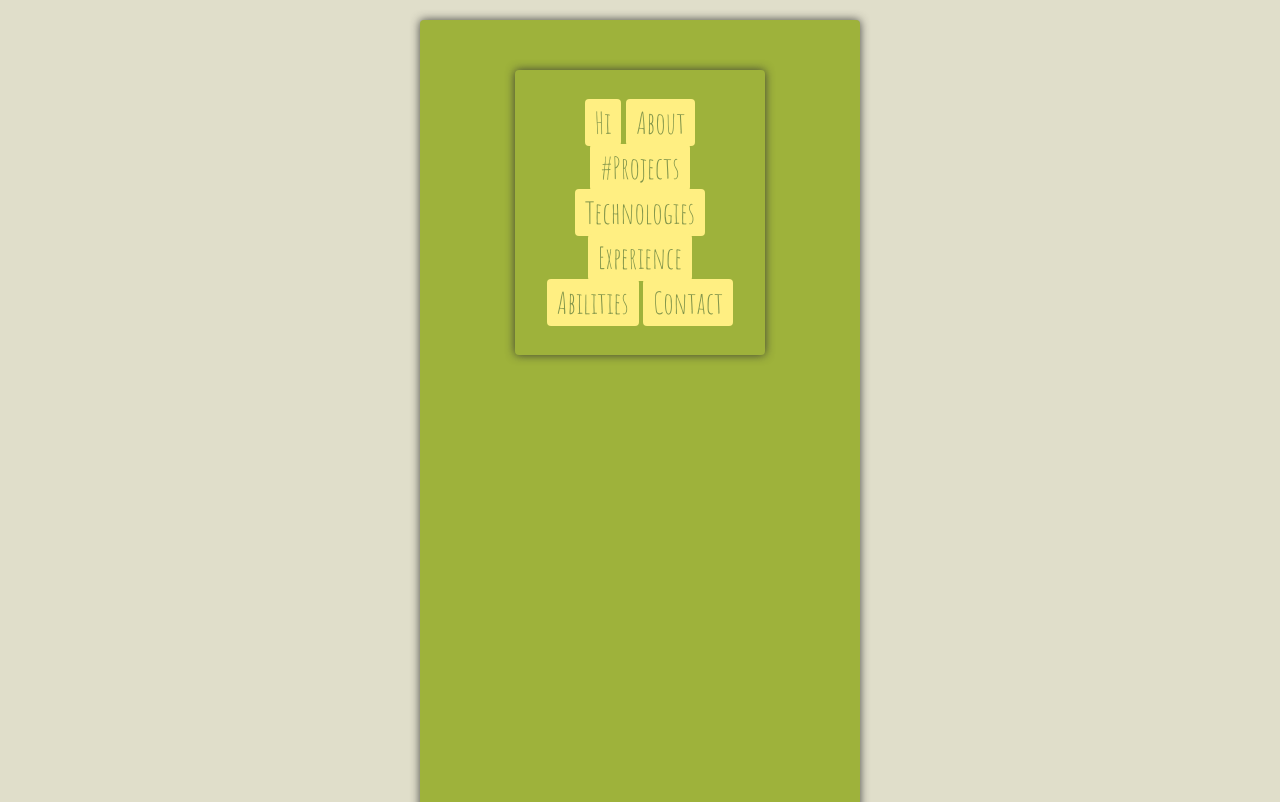
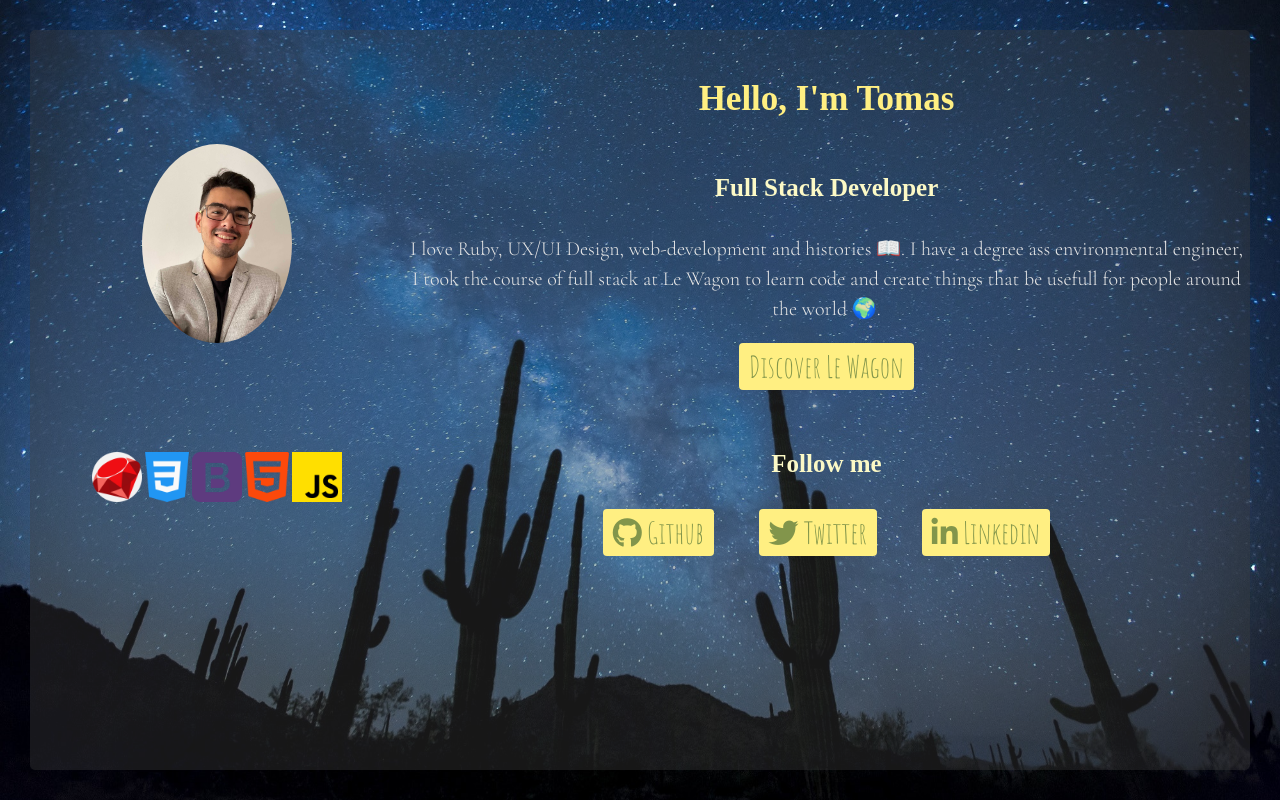
Before and after one commit to TomVM-A/profile, a website: page index.html in a window 1280 px wide. Shown: the top 802 px of the page. Drawn offline with nearby package versions, Linux system fonts and the light colour scheme; a web font is replaced by a local one.

Commit message:
cambio de estilo

```diff
--- a/index.html
+++ b/index.html
@@ -1,3 +1,4 @@
+<!DOCTYPE html>
 <html>
   <head>
     <title>My profile</title>
@@ -9,47 +10,56 @@
     <link rel="preconnect" href="https://fonts.gstatic.com" crossorigin>
     <link href="https://fonts.googleapis.com/css2?family=Amatic+SC&family=Cormorant+Garamond:wght@300&family=Cormorant+SC:wght@300&display=swap" rel="stylesheet">
     <link rel="stylesheet" href="style.css">
+    <!-- link to css animation -->
+    <link
+    rel="stylesheet" href="https://cdnjs.cloudflare.com/ajax/libs/animate.css/4.1.1/animate.min.css" />
   </head>
   <body>
-    <div id="navbar">
-      <div id="site-map">
-        <a href="#hi">Hi</a>
-        <a href="#about">About</a>
-        <a href="#projects">#Projects</a>
-        <a href="#technologies">Technologies</a>
-        <a href="#experience">Experience</a>
-        <a href="#abilities">Abilities</a>
-        <a href="#contact">Contact</a>
+    <div class="container">
+      <div class="animate__animated animate__bounceInDown container-left">
+        <img src="images/IMG_Profile_reducida.jpg" id="foto-de-perfil" alt="Tomas Vargas Montes" width="100px" class="img-circle" />
+        <div class="box">
+          <img src="images/ruby.png" alt="logo-ruby-language" class="badge" />
+          <img src="images/css-3.png" alt="logo-ruby-language" class="badge" />
+          <img src="images/bootstrap.png" alt="logo-ruby-language" class="badge" />
+          <img src="images/html-5.png" alt="logo-ruby-language" class="badge" />
+          <img src="images/js.png" alt="logo-ruby-language" class="badge" />
         </div>
        </div>
-    <div class="container">
+      <div class="animate__animated animate__bounceInUp container-right">
+        <main>
+          <article>
             <h1>Hello, I'm Tomas</h1>
-      <img src="assets/images/foto_perfil.jpeg" alt="Tomas Vargas Montes" width="100px" class="img-circle">
-      <p> I love Ruby, UX/UI Design, web-development and histories 📖.
-        I have a degree ass environmental engineer, I have study at Le Wagon to learn code and create things
-        that be usefull for people around the world 🌍.</p>
-
+            <h2>Full Stack Developer</h2>
+            <p>
+              I love Ruby, UX/UI Design, web-development and histories 📖.
+              I have a degree ass environmental engineer, I took the course of full stack at Le Wagon to learn code and create things
+              that be usefull for people around the world 🌍.
+            </p>
             <a href="www.lewagon.com/medellin" target="_blank"> Discover Le Wagon</a>
-    </div>
             <div>
               <h2>Follow me</h2>
               <ul class="list-inline">
                 <li>
-          <a href="#">
+                  <a href="https://github.com/TomVM-A" target="_blank">
                     <i class="fa-brands fa-github"></i> Github
                   </a>
                 </li>
                 <li>
-          <a href="#">
+                  <a href="https://twitter.com/home" target="_blank">
                     <i class="fa-brands fa-twitter"></i> Twitter
                   </a>
                 </li>
                 <li>
-          <a href="#">
+                  <a href="https://www.linkedin.com/in/tomas-vargas-montes/" target="_blank">
                     <i class="fab fa-linkedin-in"></i> Linkedin
                   </a>
                 </li>
               </ul>
             </div>
+          </article>
+        </main>
+      </div>
+    </div>
   </body>
 </html>
--- /dev/null
+++ b/package.json
@@ -0,0 +1,5 @@
+{
+  "dependencies": {
+    "animate.css": "^4.1.1"
+  }
+}
--- a/style.css
+++ b/style.css
@@ -1,5 +1,14 @@
+@import 'animate.css';
+
+html, body {
+  height: 100%;
+  width: 100%;
+  padding: 0px;
+  margin: 0px;
+}
+
 body {
-  background-color: #E0DECA;
+  overflow: hidden;
   font-family: 'Cormorant Garamond', serif;
   color: rgba(230,230,230,1);
   font-size: 20px;
@@ -7,19 +16,44 @@ body {
   text-align: center;
 }
 
-#navbar {
+.container {
   height: 100%;
-  width: 30%;
-  overflow: hidden;
+  width: 100%;
+  display: flex;
+  box-sizing: border-box;
+
+  padding: 30px;
+  background: url(images/pexels-pixabay-34107.jpg);
+  background-size: cover;
+  background-repeat: no-repeat;
+  background-position: center;
 }
 
-#site-map a {
-
+main {
+  padding: 5px;
 }
 
-.container {
-  height: 100%;
+.container-left {
+  display: flex;
+  width: 30%;
+  border-top-left-radius: 5px;
+  border-bottom-left-radius: 5px;
+  flex-direction: column;
+  padding: 5px;
+  align-items: center;
+  background-color: rgba(66, 66, 66, 0.356);
 }
+
+.container-right {
+  display:flex;
+  width: 70%;
+  border-top-right-radius: 5px;
+  border-bottom-right-radius: 5px;
+  flex-direction: column;
+  align-items: center;
+  background-color: rgba(66, 66, 66, 0.356);
+}
+
 
 h1, h2 {
   font-family: 'Cormorant SC', serif;
@@ -65,19 +99,34 @@ a:hover {
   padding-left: 0;
 }
 
-
-div {
-  background-color: #9EB23B;
-  border-radius: 4px;
-  box-shadow: 0 0 10px rgba(51, 51, 51,0.9);
-  margin: 20px auto;
-  width: 50%;
-  padding: 30px;
+#foto-de-perfil {
+  margin: 30% auto;
+  width: 150px;
 }
 
-@media (max-width: 960px) {
+article > div {
+  margin-top: 50px;
+}
+
+.box {
+  display: flex;
+  justify-content: space-around;
+  flex-wrap: wrap;
+}
+
+.badge {
+  height: 50px;
+}
+
+.badge:hover {
+  animation: pulse;
+  animation-duration: 1s;
+  height: 100px;
+}
+
+@media (max-width: 1040px) {
   body {
-    width: 700px
+    width: 100%
   }
 }
 
```
Also changed, not shown: images/IMG_Profile_reducida.jpg (added), images/bootstrap.png (added), images/css-3.png (added), images/html-5.png (added), images/js.png (added), images/pexels-pixabay-34107.jpg (added), images/ruby.png (added), 2 other files. Lines whose indentation alone changed are shown as unchanged.
